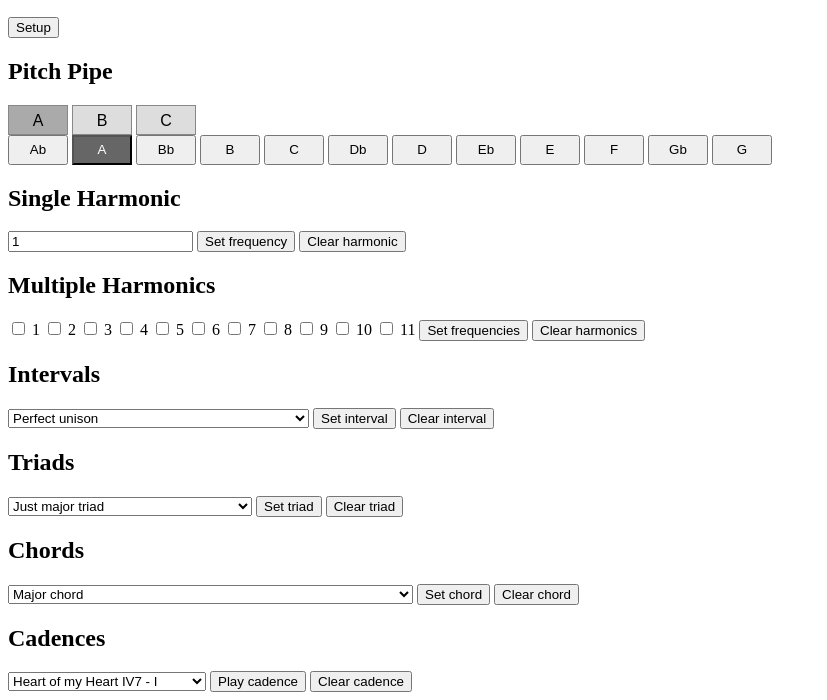
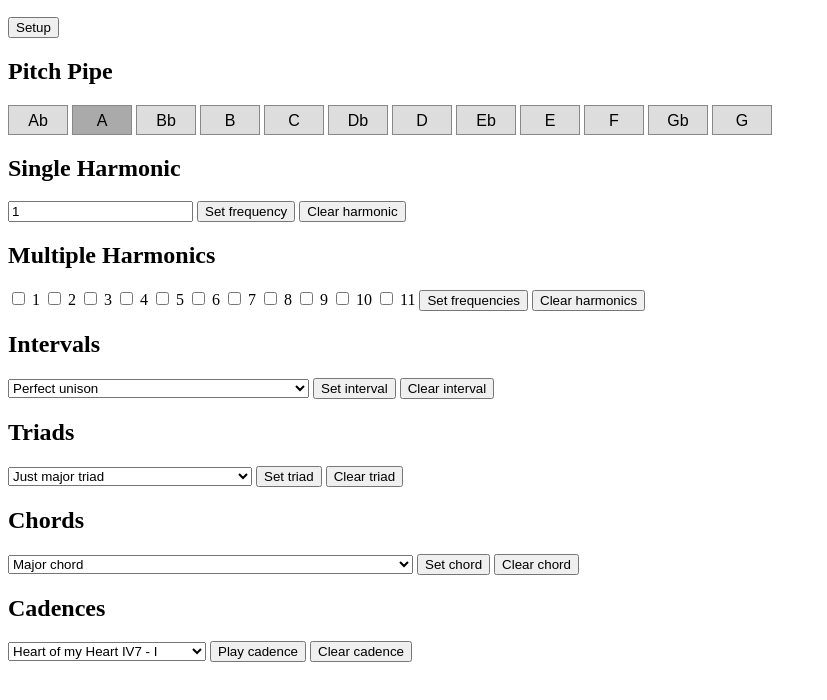
Before and after one commit to Oneman2feet/tuning, a plain HTML site: page index.html in a window 1280 px wide. Shown: the part 110-810 px from the top of the page, without its empty margins (0-827 px from the left). Drawn offline with Linux system fonts and the light colour scheme.

Commit message:
use new pitch pipe

```diff
--- a/index.html
+++ b/index.html
@@ -14,22 +14,18 @@
         </div>
         <div>
             <h2>Pitch Pipe</h2>
-            <input type="radio" name="pitch" value="220" checked><label>A</label>
-            <input type="radio" name="pitch" value="440"><label>B</label>
-            <input type="radio" name="pitch" value="550"><label>C</label>
-            <br/>
-            <button class="pitch" value="415.30">Ab</button>
-            <button class="pitch active" value="440.00">A</button>
-            <button class="pitch" value="466.16">Bb</button>
-            <button class="pitch" value="493.88">B</button>
-            <button class="pitch" value="523.25">C</button>
-            <button class="pitch" value="554.37">Db</button>
-            <button class="pitch" value="587.33">D</button>
-            <button class="pitch" value="622.25">Eb</button>
-            <button class="pitch" value="659.25">E</button>
-            <button class="pitch" value="698.46">F</button>
-            <button class="pitch" value="739.99">Gb</button>
-            <button class="pitch" value="783.99">G</button>
+            <input type="radio" name="pitch" value="415.30"><label>Ab</label>
+            <input type="radio" name="pitch" value="440.00" checked><label>A</label>
+            <input type="radio" name="pitch" value="466.16"><label>Bb</label>
+            <input type="radio" name="pitch" value="493.88"><label>B</label>
+            <input type="radio" name="pitch" value="523.25"><label>C</label>
+            <input type="radio" name="pitch" value="554.37"><label>Db</label>
+            <input type="radio" name="pitch" value="587.33"><label>D</label>
+            <input type="radio" name="pitch" value="622.25"><label>Eb</label>
+            <input type="radio" name="pitch" value="659.25"><label>E</label>
+            <input type="radio" name="pitch" value="698.46"><label>F</label>
+            <input type="radio" name="pitch" value="739.99"><label>Gb</label>
+            <input type="radio" name="pitch" value="783.99"><label>G</label>
         </div>
         <div>
             <h2>Single Harmonic</h2>
--- a/script.js
+++ b/script.js
@@ -30,7 +30,7 @@ window.onload = function() {
             elem.parentElement.querySelector(".freqTxt").value = event.target.value;
         };
     });
-    [...document.getElementsByClassName("pitch")].forEach((elem) => {
+    [...document.getElementsByName("pitch")].forEach((elem) => {
         elem.onclick = () => {
             console.log("Setting fundamental to " + elem.value);
             fundamental = elem.value;
```
